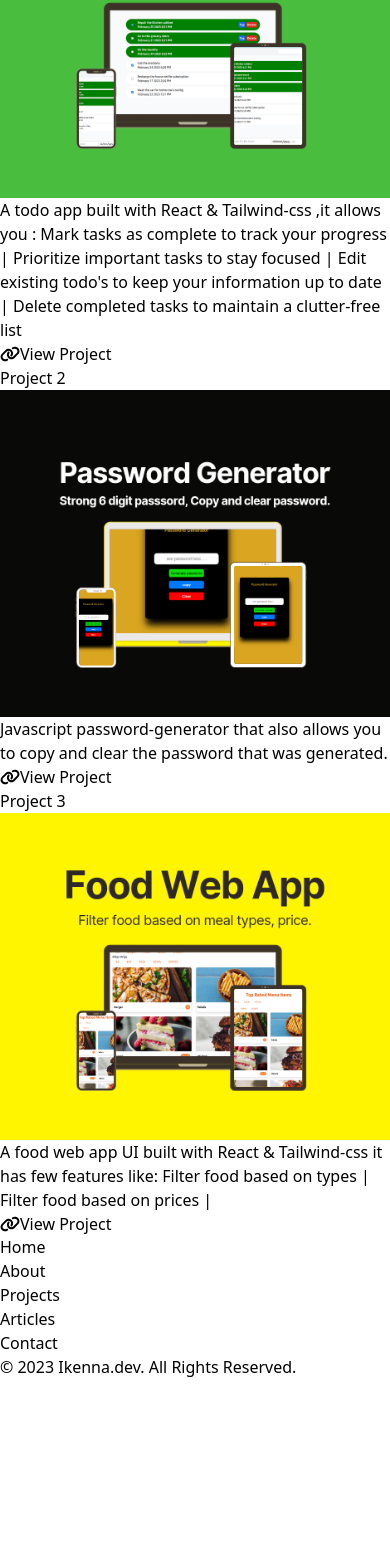
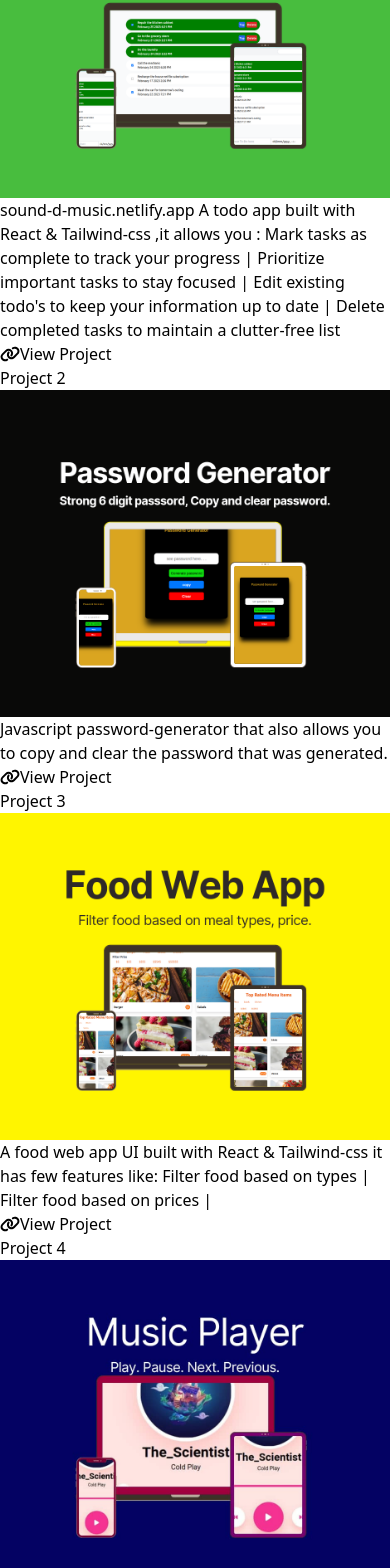
Before and after one commit to dwhyq/pweb, a React (Vite) app: page / in a window 390 px wide. Shown: the part 951-2519 px from the top of the page. Before the commit the page ends 2330 px from the top, so only its background shows below. Built offline with nearby package versions, Linux system fonts and the light colour scheme.

Commit message:
working on the responsiveness

```diff
--- a/src/data/info.js
+++ b/src/data/info.js
@@ -35,7 +35,7 @@ const INFO = {
 			image: "/todoapp.png",
 			title: "Project 1",
 			description:
-				"A todo app built with React & Tailwind-css ,it allows you : Mark tasks as complete to track your progress | Prioritize important tasks to stay focused | Edit existing todo's to keep your information up to date | Delete completed tasks to maintain a clutter-free list",
+				"sound-d-music.netlify.app A todo app built with React & Tailwind-css ,it allows you : Mark tasks as complete to track your progress | Prioritize important tasks to stay focused | Edit existing todo's to keep your information up to date | Delete completed tasks to maintain a clutter-free list",
 			linkText: "View Project",
 			link: "https://todo-web-app-drab.vercel.app/",
 		},
@@ -57,6 +57,14 @@ const INFO = {
 			linkText: "View Project",
 			link: "https://food-web-app-gilt.vercel.app/",
 		},
+		{
+			image: "/musicplayer.jpeg",
+			title: "Project 4",
+			description:
+				"I recently started this very project, feel free to check on it as production progresses.",
+			linkText: "View Project",
+			link: "https://sound-d-music.netlify.app/",
+		},
 
 	],
 };
```
Also changed, not shown: public/musicplayer.jpeg (added).
